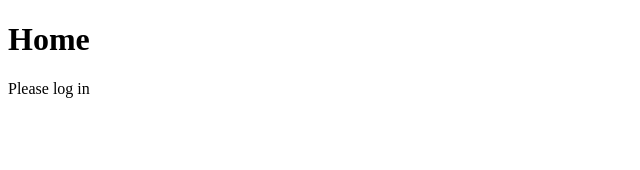
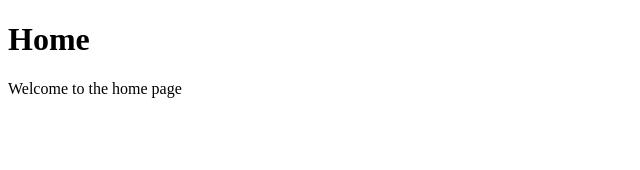
Before and after one commit to srinath1723/ecommerce-frontend, a React (Vite) app: page / in a window 1280 px wide. Shown: the top 170 px of the page, without its empty margins (0-640 px from the left). Built offline with nearby package versions, Linux system fonts and the light colour scheme.

Commit message:
Undo Redux

```diff
--- a/package.json
+++ b/package.json
@@ -10,12 +10,9 @@
     "preview": "vite preview"
   },
   "dependencies": {
-    "@reduxjs/toolkit": "^2.2.6",
     "react": "^18.3.1",
     "react-dom": "^18.3.1",
-    "react-redux": "^9.1.2",
-    "react-router-dom": "^6.24.1",
-    "redux": "^5.0.1"
+    "react-router-dom": "^6.24.1"
   },
   "devDependencies": {
     "@types/react": "^18.3.3",
--- a/src/components/Home.jsx
+++ b/src/components/Home.jsx
@@ -1,24 +1,9 @@
-import { useDispatch, useSelector } from "react-redux";
-import { selectUser } from "../features/auth/authSlice";
-import { useEffect } from "react";
-
-
 const Home = () => {
-
-
-    const dispatch = useDispatch();
-    const user = useSelector(selectUser);
-
-
-    useEffect(() => {
-        console.log(user);
-    }, [user]);
-
 
   return (
       <div>
             <h1>Home</h1>
-            <p>{user ? `Welcome, ${user}` : "Please log in"}</p>
+            <p>Welcome to the home page</p>
     </div>
   )
 }
```
Also changed, not shown: src/App.jsx (+3 -4 lines), 1 other file (tests, documents, lock files or other folders).
